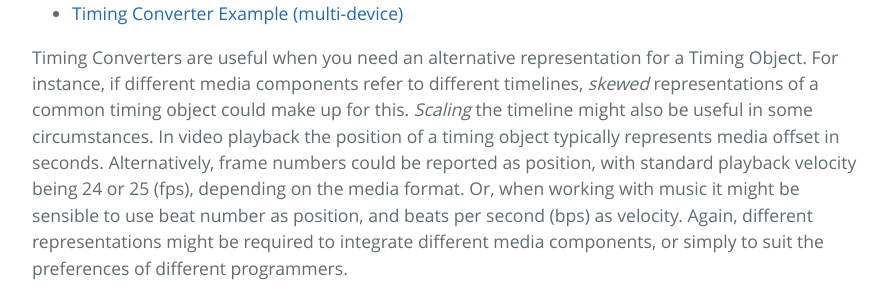
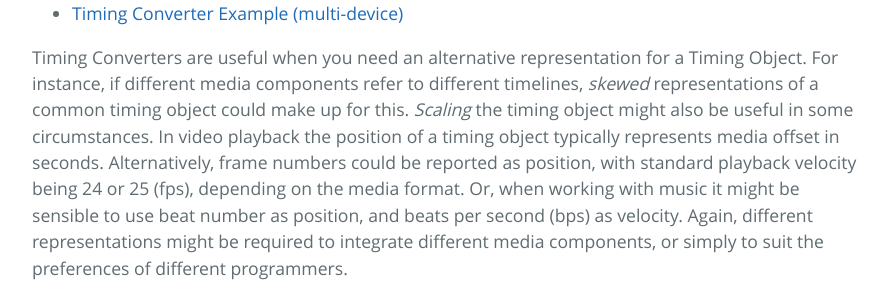
Before and after one commit to webtiming/timingsrc, a Jekyll site: the page built from doc/background_timingconverter.md, in a window 1280 px wide and 900 px high, scrolled down 304 px. Shown: the part 163-455 px from the top of the window, without its empty margins (192-1080 px from the left). Built offline with Jekyll 4.4.1, drawn with Linux system fonts in a browser that asks for light colours.

Commit message:
fix wording

```diff
--- a/doc/background_timingconverter.md
+++ b/doc/background_timingconverter.md
@@ -10,7 +10,7 @@ title: Timing Converter Background
 
 Timing Converters are useful when you need an alternative representation for a Timing Object. For instance,
 if different media components refer to different timelines, *skewed* representations of a common timing object could make up for this.
-*Scaling* the timeline might also be useful in some circumstances. In video playback the position of a timing object typically represents media offset in seconds.
+*Scaling* the timing object might also be useful in some circumstances. In video playback the position of a timing object typically represents media offset in seconds.
 Alternatively, frame numbers could be reported as position, with standard playback velocity being 24 or 25 (fps), depending on the media format.
 Or, when working with music it might be sensible to use beat number as position, and beats per second (bps) as velocity.
 Again, different representations might be required to integrate different media components, or simply to suit the preferences of different programmers.
```
